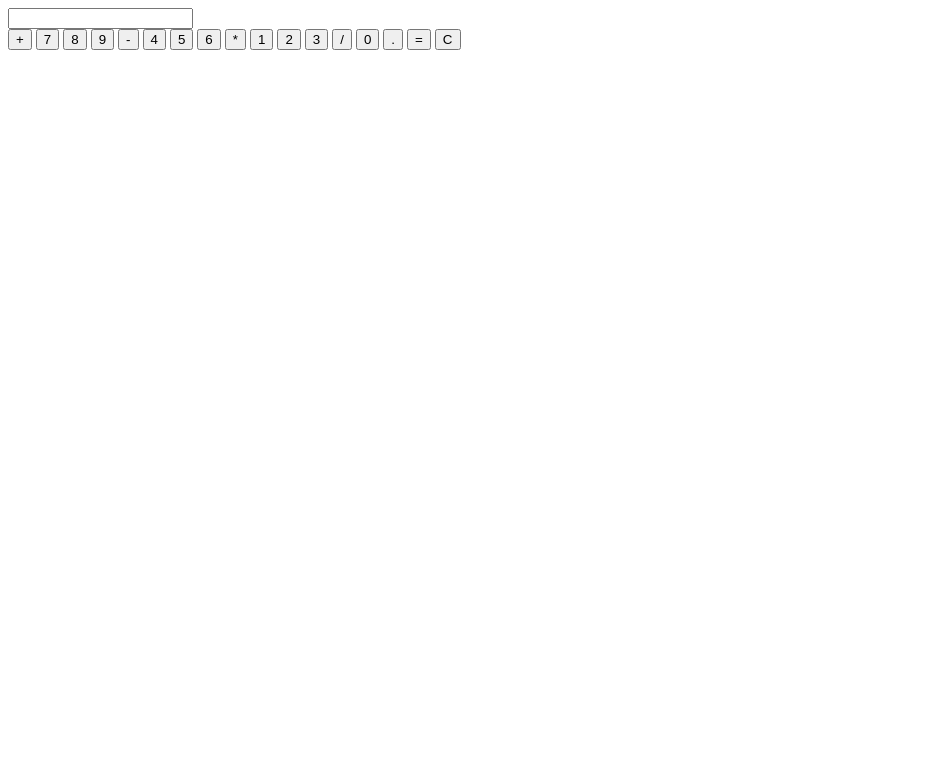
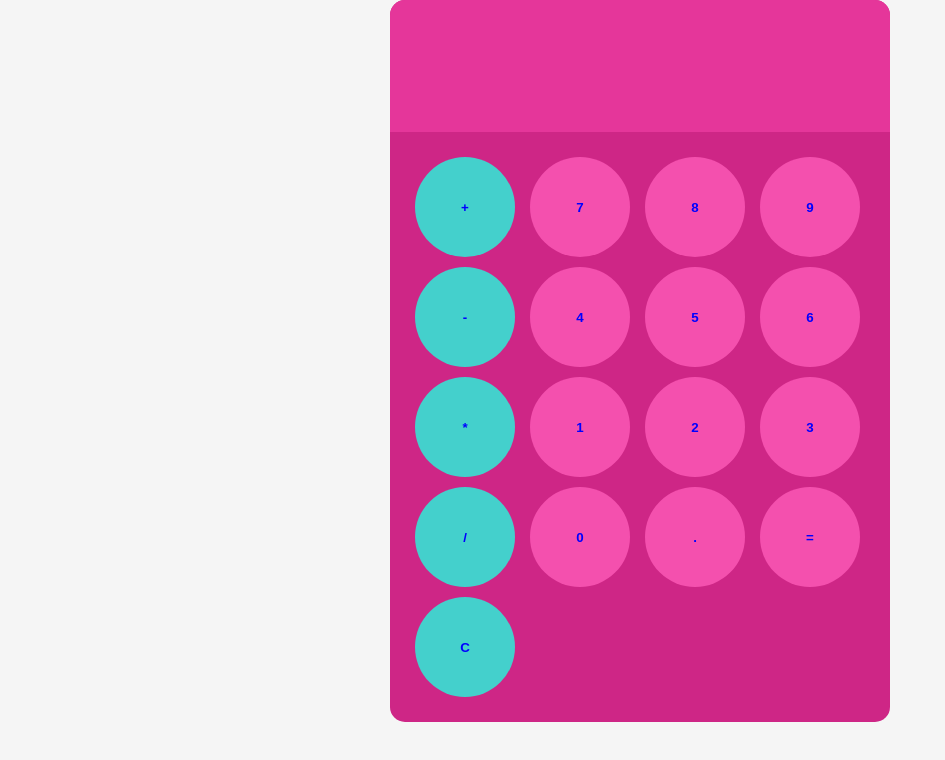
Before and after one commit to Bridget2960/my-calculator-app-project, a plain HTML site: page index.html in a window 1280 px wide. Shown: the whole page, without its empty margins (0-945 px from the left). Drawn offline with Linux system fonts and the light colour scheme.

Commit message:
updates css and added a button class for css on html

```diff
--- a/index.html
+++ b/index.html
@@ -10,23 +10,23 @@
  <div id="calculator">
     <input id="display" readonly>
     <div id="keys">
-        <button onclick="appendToDisplay('+')">+</button>
+        <button onclick="appendToDisplay('+')" class="operator-btn">+</button>
         <button onclick="appendToDisplay('7')">7</button>
         <button onclick="appendToDisplay('8')">8</button>
         <button onclick="appendToDisplay('9')">9</button>
-        <button onclick="appendToDisplay('-')">-</button>
+        <button onclick="appendToDisplay('-')" class="operator-btn">-</button>
         <button onclick="appendToDisplay('4')">4</button>
         <button onclick="appendToDisplay('5')">5</button>
         <button onclick="appendToDisplay('6')">6</button>
-        <button onclick="appendToDisplay('*')">*</button>
+        <button onclick="appendToDisplay('*')"class="operator-btn">*</button>
         <button onclick="appendToDisplay('1')">1</button>
         <button onclick="appendToDisplay('2')">2</button>
         <button onclick="appendToDisplay('3')">3</button>
-        <button onclick="appendToDisplay('/')">/</button>
+        <button onclick="appendToDisplay('/')"class="operator-btn">/</button>
         <button onclick="appendToDisplay('0')">0</button>
         <button onclick="appendToDisplay('.')">.</button>
         <button onclick="calculate()">=</button>
-        <button onclick="clearDisplay()">C</button>
+        <button onclick="clearDisplay()"class="operator-btn">C</button>
 
     </div>
 
--- a/styles.css
+++ b/styles.css
@@ -0,0 +1,55 @@
+body {
+    margin: 0;
+    display: flex;
+    justify-content: center;
+    align-items: center;
+    height: 100;
+    background-color: whitesmoke;
+}
+#calculator {
+    font-family: Arial, sans-serif;
+    background-color: #ce2686;
+    border-radius: 15px;
+    max-width: 500px;
+    overflow: hidden;
+}
+#display {
+    width: 100%;
+    padding: 20px;
+    font-size: 5rem;
+    text-align: left;
+    border: none;
+    background-color: #e5369a;
+}
+#keys {
+    display: grid;
+    grid-template-columns: repeat(4,1fr);
+    gap: 10px;
+    padding: 25px;
+}
+button {
+    width: 100px;
+    height: 100px;
+    border-radius: 50px;
+    border: none;
+    background-color:#f450ae ;
+    font-weight: 3;
+    color: blue;
+    font-weight: bold;
+    cursor: pointer;
+}
+button:hover {
+    background-color:#ff6ec1 ;
+}
+button:active {
+    background-color:#f79ed1 ;
+}
+.operator-btn {
+    background-color: #44d0cc;
+}
+.operator-btn:hover {
+    background-color: #72f0ec;
+}
+.operator-btn:active {
+    background-color: #a0f3ed;
+}
```
